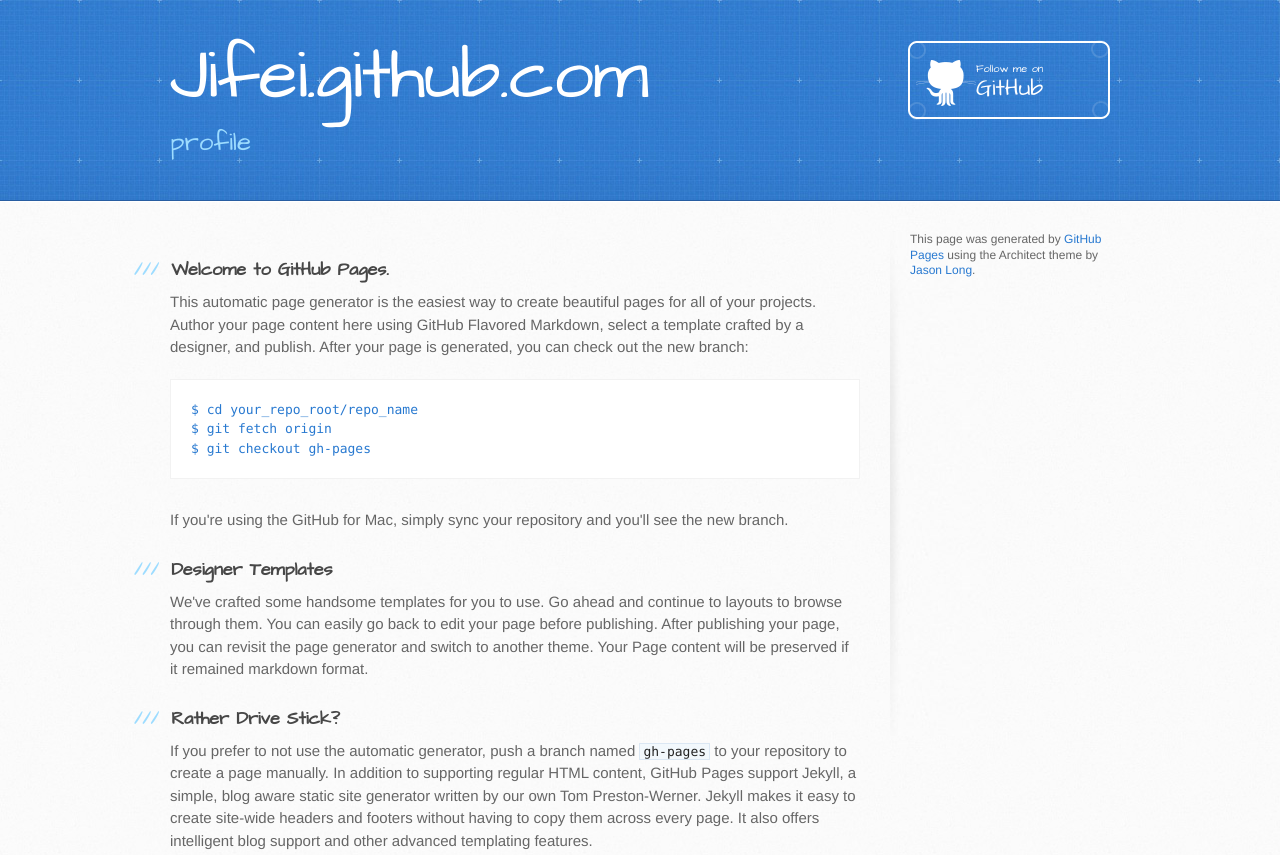
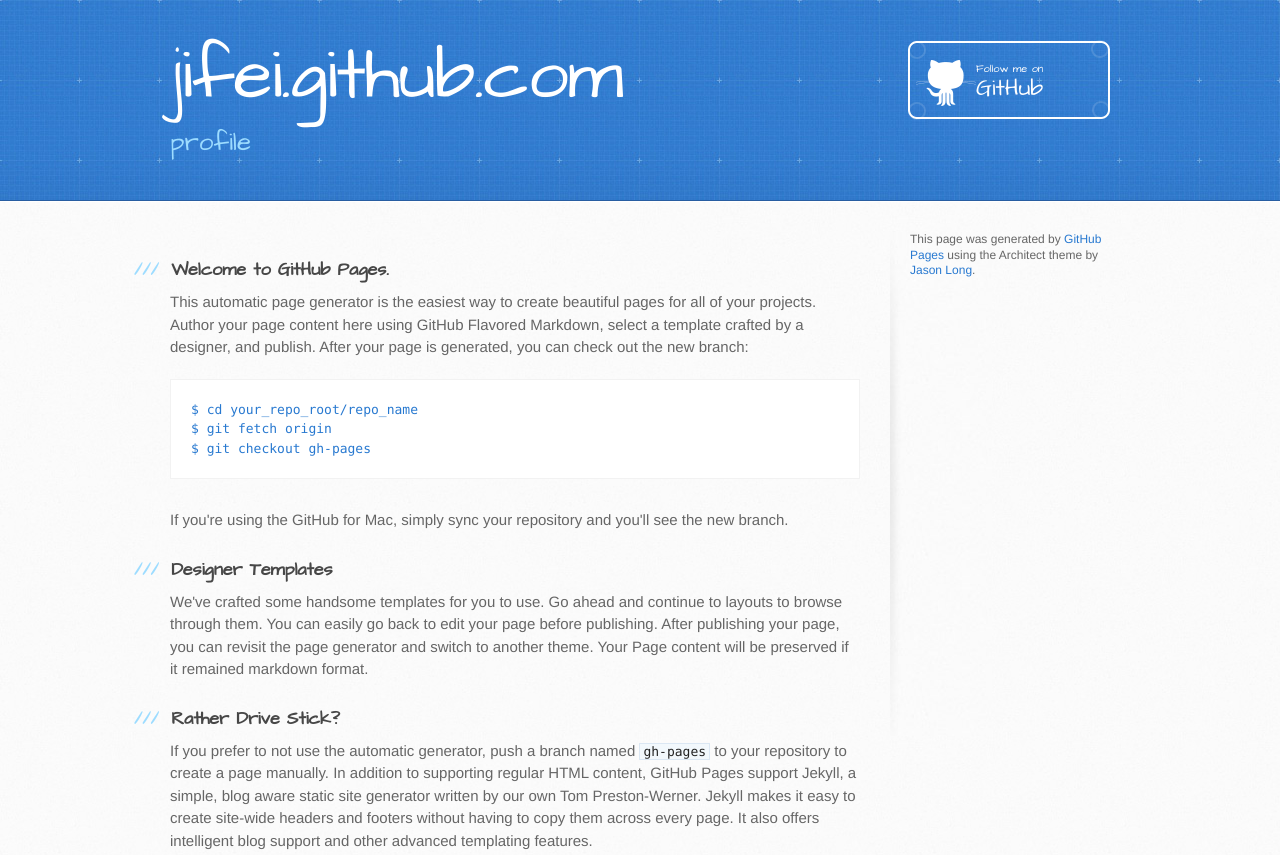
Before and after one commit to jifei/jifei.github.com, a plain HTML site: page index.html in a window 1280 px wide. Shown: the top 855 px of the page. Drawn offline with Linux system fonts and the light colour scheme.

Commit message:
Update index.html

```diff
--- a/index.html
+++ b/index.html
@@ -19,7 +19,7 @@
   <body>
     <header>
       <div class="inner">
-        <h1>Jifei.github.com</h1>
+        <h1>jifei.github.com</h1>
         <h2>profile</h2>
         <a href="https://github.com/jifei" class="button"><small>Follow me on</small>GitHub</a>
       </div>
```
